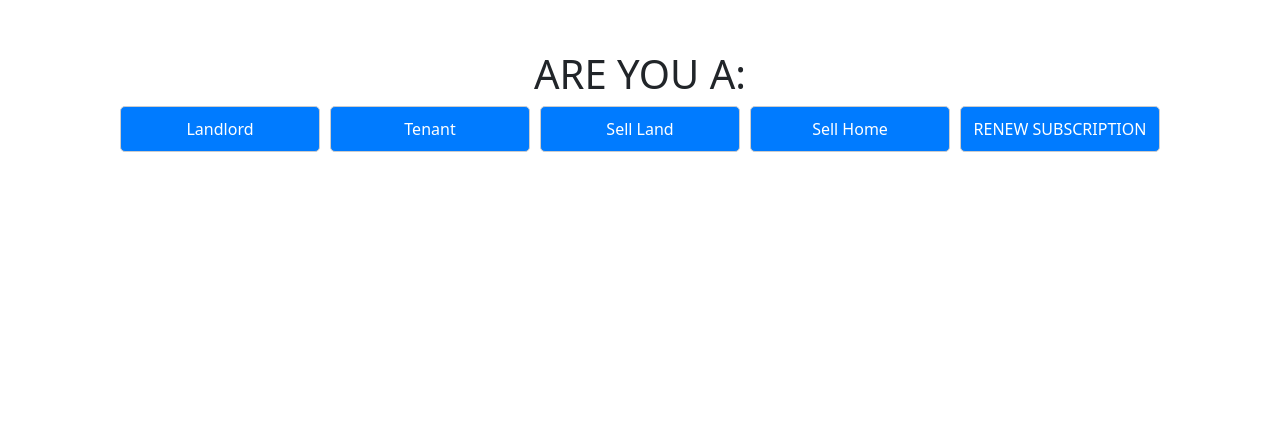
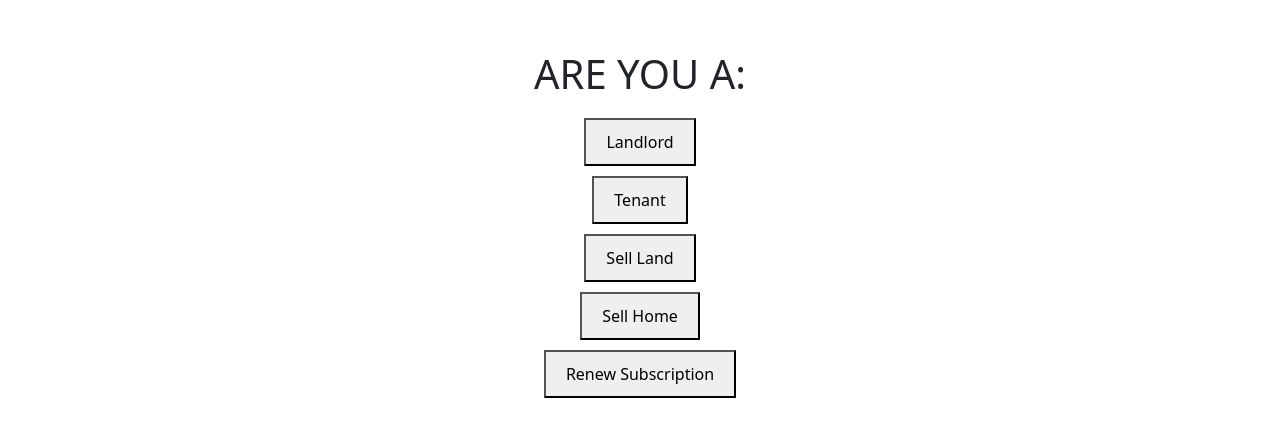
Before and after one commit to Trevor-Kayeyia-Madara/msamo, a React (Create React App) app: page / in a window 1280 px wide. Shown: the top 436 px of the page. Built offline with nearby package versions, Linux system fonts and the light colour scheme.

Commit message:
Third Draft

```diff
--- a/src/components/Home/index.jsx
+++ b/src/components/Home/index.jsx
@@ -1,44 +1,60 @@
-import React from 'react';
-import './style.css';
+import React, { useState } from 'react';
+import { Link } from 'react-router-dom';
 
 const Home = () => {
+  const [view, setView] = useState('home');
+
+  const handleButtonClick = (action) => {
+    setView(action);
+  };
+
   return (
-    <div className="container">
-      <h1>ARE YOU A:</h1>
-      <div className="button-group">
-        <button
-          className="button"
-          onClick={() => {/* Handle Landlord button click */}}
-        >
-          Landlord
-        </button>
-        <button
-          className="button"
-          onClick={() => {/* Handle Tenant button click */}}
-        >
-          Tenant
-        </button>
-        <button
-          className="button"
-          onClick={() => {/* Handle Sell Land button click */}}
-        >
-          Sell Land
-        </button>
-        <button
-          className="button"
-          onClick={() => {/* Handle Sell Home button click */}}
-        >
-          Sell Home
-        </button>
-        <button
-          className="button"
-          onClick={() => {/* Handle Renew Subscription button click */}}
-        >
-          RENEW SUBSCRIPTION
-        </button>
-      </div>
+    <div style={styles.container}>
+      {view === 'home' && (
+        <>
+          <h1 style={styles.heading}>ARE YOU A:</h1>
+          <button style={styles.button} onClick={() => handleButtonClick('landlord')}>Landlord</button>
+          <button style={styles.button} onClick={() => handleButtonClick('tenant')}>Tenant</button>
+          <button style={styles.button} onClick={() => handleButtonClick('sellLand')}>Sell Land</button>
+          <button style={styles.button} onClick={() => handleButtonClick('sellHome')}>Sell Home</button>
+          <button style={styles.button} onClick={() => handleButtonClick('renewSubscription')}>Renew Subscription</button>
+        </>
+      )}
+
+      {view === 'landlord' && (
+        <div style={styles.landlordSection}>
+          <h1 style={styles.heading}>Landlords/Home Owners</h1>
+          <p style={styles.paragraph}>The property owners can manage their properties, view tenant applications, and more...</p>
+          <Link to="/signup">
+            <button style={styles.button}>Create Account</button>
+          </Link>
+        </div>
+      )}
     </div>
   );
-}
+};
+
+const styles = {
+  container: {
+    textAlign: 'center',
+    marginTop: '50px'
+  },
+  heading: {
+    marginBottom: '20px'
+  },
+  button: {
+    display: 'block',
+    margin: '10px auto',
+    padding: '10px 20px',
+    fontSize: '16px',
+    cursor: 'pointer'
+  },
+  landlordSection: {
+    marginTop: '20px'
+  },
+  paragraph: {
+    marginBottom: '20px'
+  }
+};
 
 export default Home;
```
Also changed, not shown: src/components/SignUp/index.jsx (added, +9 -0 lines).
